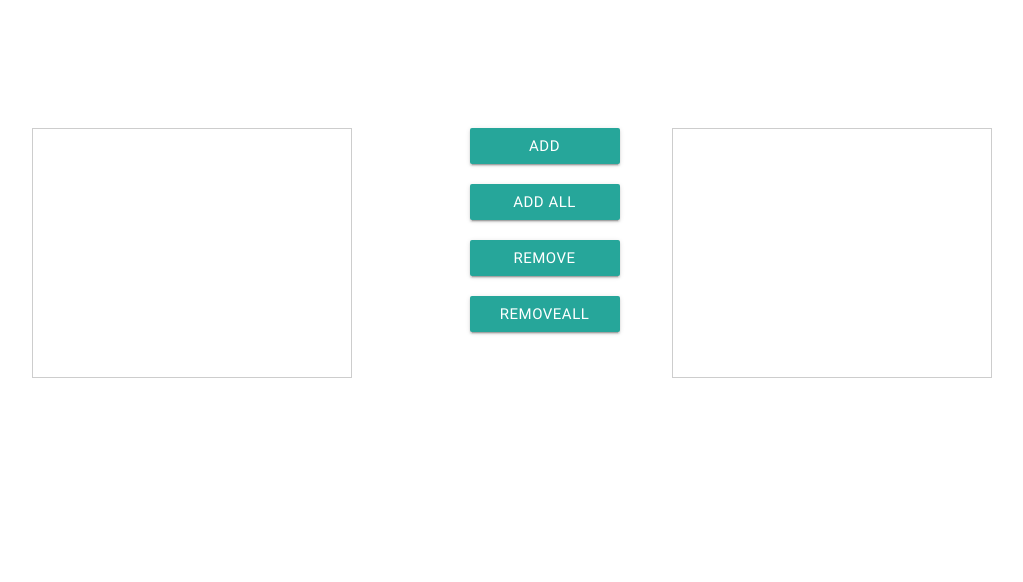
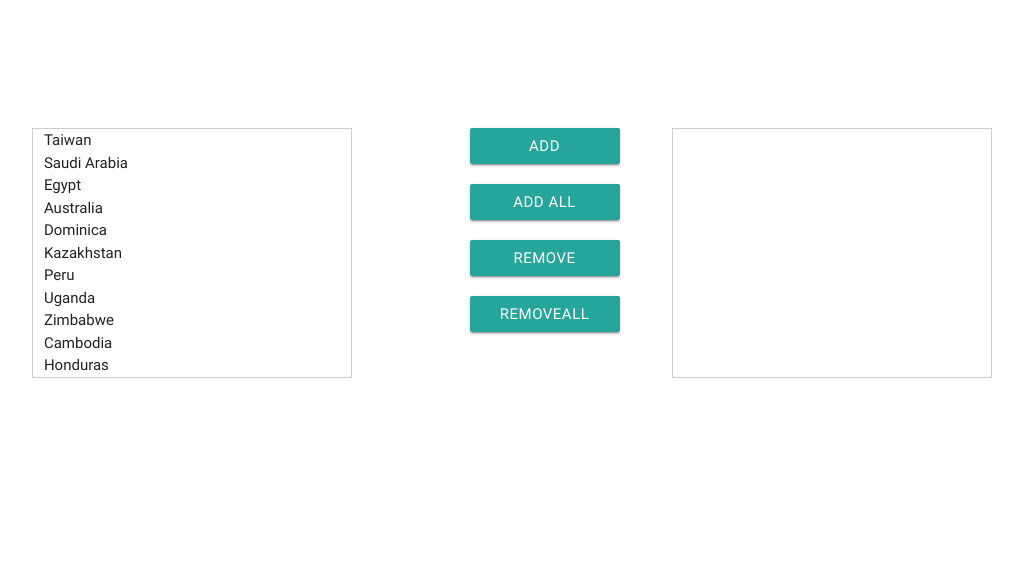
Before and after one commit to cyberlearner13/ReactListShuttle, a React app: page / in a window 1280 px wide. Shown: the whole page, without its empty margins (75-1098 px from the left). Built offline with nearby package versions, Linux system fonts and the light colour scheme.

Commit message:
list displayed and value gathered

```diff
--- a/package.json
+++ b/package.json
@@ -5,6 +5,7 @@
   "author": "cyberlearner13 <arkadeepmukherjee2012@gmail.com>",
   "license": "MIT",
   "dependencies": {
+    "faker": "^4.1.0",
     "react": "^16.3.2",
     "react-dom": "^16.3.2"
   },
--- a/src/components/list_shuttle.js
+++ b/src/components/list_shuttle.js
@@ -1,7 +1,19 @@
 import React , {Component} from 'react';
+import ReactDOM from 'react-dom';
 import style  from '../../styles/shuttle_styles';
 
 export default class ListShuttle extends Component{
+
+    constructor(){
+        super();
+        this.state = {
+            originalList : ["Taiwan", "Saudi Arabia", "Egypt", "Australia", "Dominica", "Kazakhstan", "Peru", "Uganda", "Zimbabwe", "Cambodia", "Honduras", "Japan", "Vietnam", "Western Sahara", "Guinea", "Laos", "Barbados", "Mexico", "New Zealand", "India"],
+            countryToAdd: '',
+            countryToRemove: '',
+            selectedToAdd:false,
+            selectedToRemove:false
+        }
+    }
     add(){
         alert('add');
     }
@@ -15,10 +27,26 @@ export default class ListShuttle extends Component{
     removeAll(){
         alert('removeAll');
     }
+    changeState(value,index){
+        this.setState({
+            selectedToAdd: !this.state.selectedToAdd,
+            countryToAdd: value
+        })
+        let node = ReactDOM.findDOMNode(this.refs[index]);
+        node.classList.add('list');
+    }
     render(){
+        console.log(this.state.countryToAdd);
         return(
             <div className = "row" style={style.app}>
-                <div className="col s3 offset-s1" style={style.listBox} ></div>
+                <div className="col s3 offset-s1" style={style.listBox} >
+                    {
+                            this.state.originalList.map((val,ind)=>{
+                                return <div key={ind} ref={ind}
+                                    onClick={this.changeState.bind(this,val,ind)}>{val}</div>
+                            })
+                          }
+                </div>
                 <div className="col s2 offset-s1">
                     <div className="row">
                         <button
--- a/src/index.html
+++ b/src/index.html
@@ -5,6 +5,7 @@
   <meta name="viewport" content="width=device-width, initial-scale=1.0">
   <meta http-equiv="X-UA-Compatible" content="ie=edge">
   <link rel="stylesheet" href="https://cdnjs.cloudflare.com/ajax/libs/materialize/0.100.2/css/materialize.css" />
+  <link type="text/html" rel="stylesheet" href="../styles/listStyles.css" />
   <title>React16 and Webpack4</title>
 </head>
 <body>
--- /dev/null
+++ b/styles/listStyles.css
@@ -0,0 +1,3 @@
+.list{
+    background-color: blue;
+}
--- a/styles/shuttle_styles.js
+++ b/styles/shuttle_styles.js
@@ -1,7 +1,11 @@
 const listBox = {
     border:'1px solid #cdcdcd',
-    minHeight:'250px'
+    minHeight:'250px',
+    maxHeight:'250px',
+    overflow:'auto',
+    cursor:'pointer'
 }
+
 const app = {
     margin : '10% auto'
 
```
Also changed, not shown: 1 other file.
